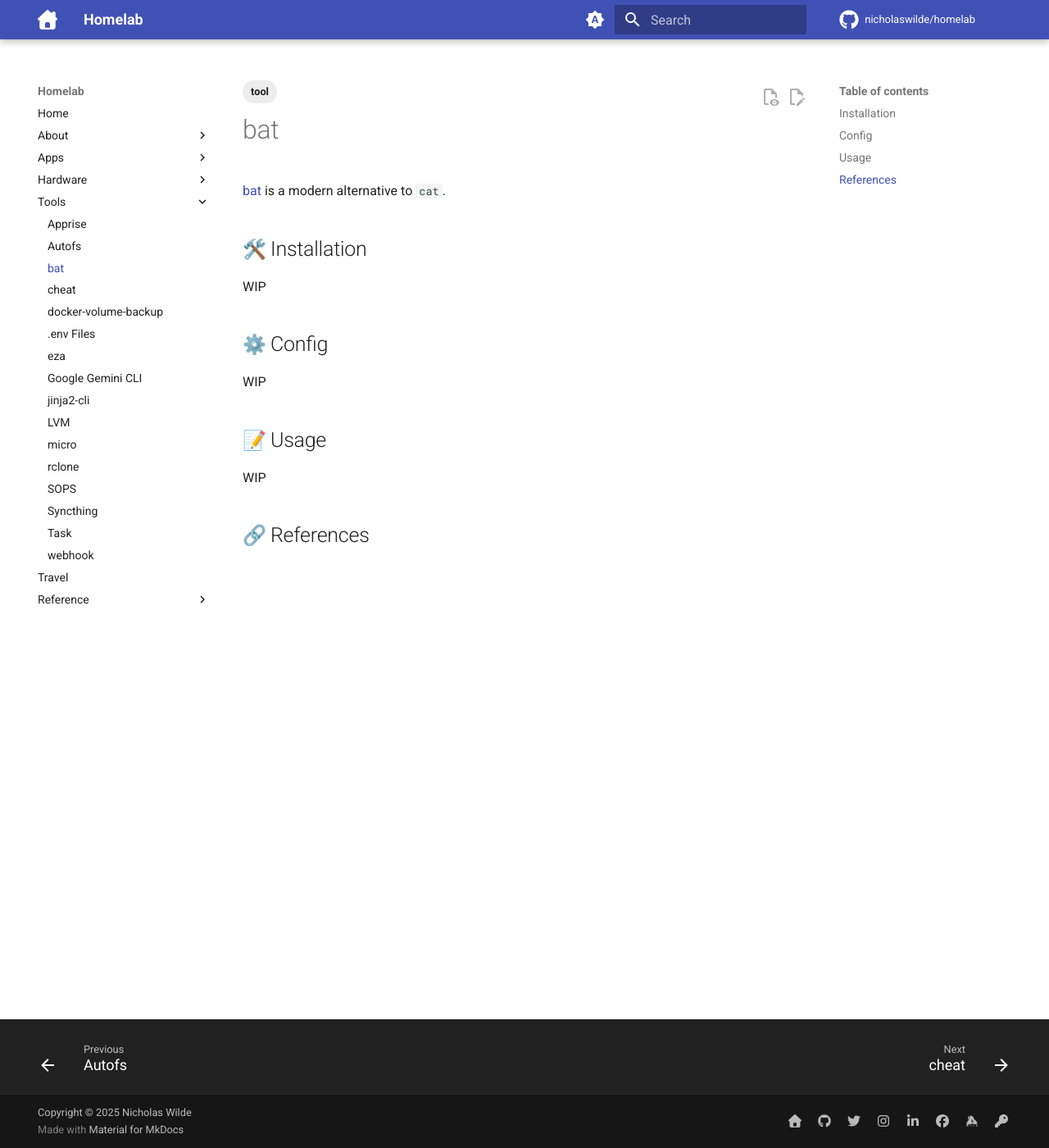
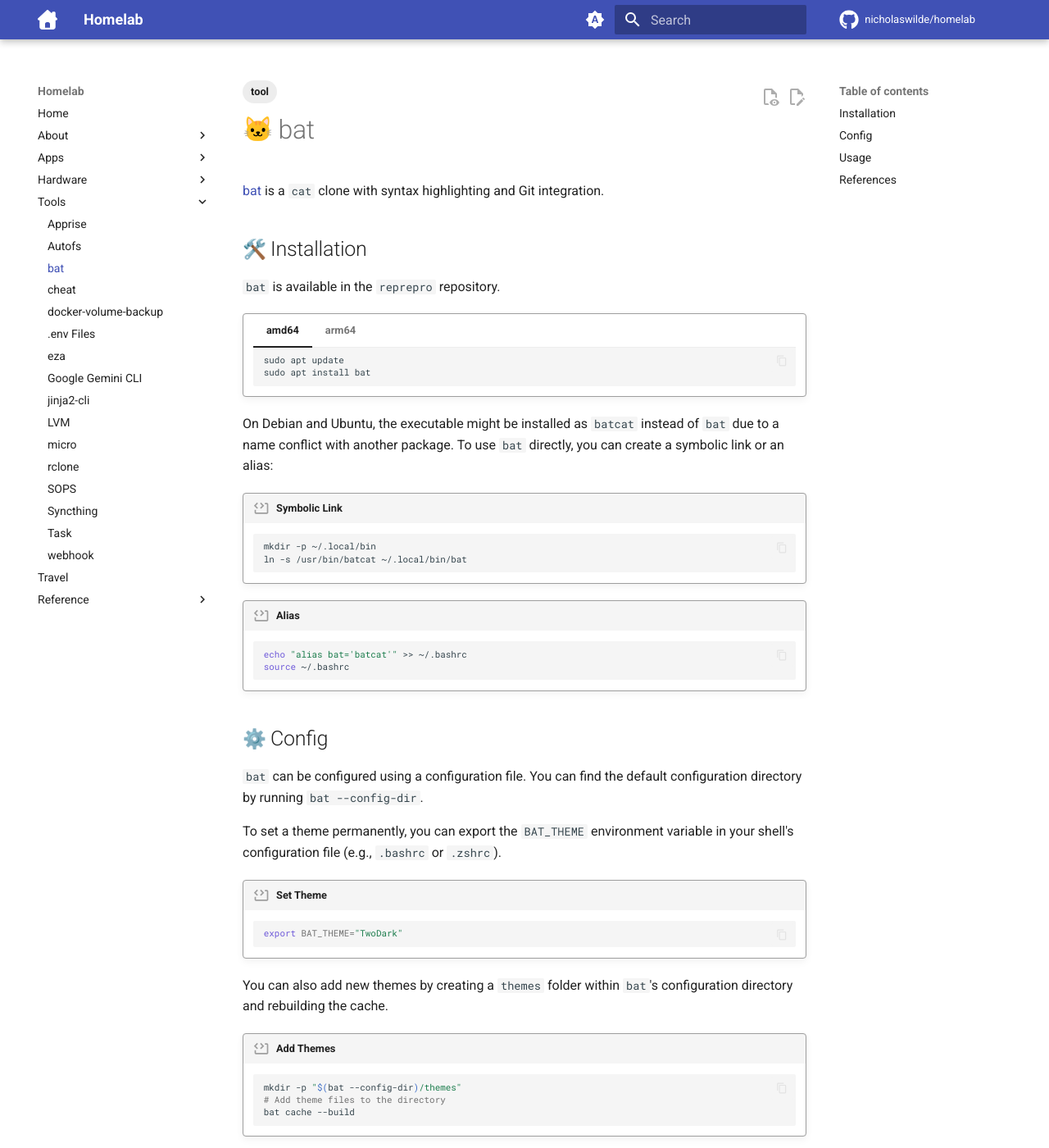
Before and after one commit to nicholaswilde/homelab, an MkDocs documentation site: the page built from docs/tools/bat.md, in a window 1280 px wide and 1400 px high. Shown: the whole window at 82% size. Built offline with MkDocs 1.6.1 and Material for MkDocs 9.7.7, drawn with Linux system fonts in a browser that asks for light colours; emoji names are drawn with the system emoji font; comment, search, counter and statistics services are not loaded; some of the changed text lies outside the part shown.

Commit message:
update
Signed-off-by: nιcнolaѕ wιlde <ncwilde43@gmail.com>

````diff
--- a/docs/tools/bat.md
+++ b/docs/tools/bat.md
@@ -1,23 +1,97 @@
 ---
 tags:
- - tool
+  - tool
 ---
-# bat
+# :cat: bat
 
-[bat][1] is a modern alternative to `cat`.
+[bat][1] is a `cat` clone with syntax highlighting and Git integration.
 
 ## :hammer_and_wrench: Installation
 
-WIP
+`bat` is available in the `reprepro` repository.
+
+!!! code ""
+
+    === "amd64"
+
+        ```shell
+        sudo apt update
+        sudo apt install bat
+        ```
+
+    === "arm64"
+
+        ```shell
+        sudo apt update
+        sudo apt install bat
+        ```
+
+On Debian and Ubuntu, the executable might be installed as `batcat` instead of `bat` due to a name conflict with another package. To use `bat` directly, you can create a symbolic link or an alias:
+
+!!! code "Symbolic Link"
+
+    ```shell
+    mkdir -p ~/.local/bin
+    ln -s /usr/bin/batcat ~/.local/bin/bat
+    ```
+
+!!! code "Alias"
+
+    ```shell
+    echo "alias bat='batcat'" >> ~/.bashrc
+    source ~/.bashrc
+    ```
 
 ## :gear: Config
 
-WIP
+`bat` can be configured using a configuration file. You can find the default configuration directory by running `bat --config-dir`.
+
+To set a theme permanently, you can export the `BAT_THEME` environment variable in your shell's configuration file (e.g., `.bashrc` or `.zshrc`).
+
+!!! code "Set Theme"
+
+    ```shell
+    export BAT_THEME="TwoDark"
+    ```
+
+You can also add new themes by creating a `themes` folder within `bat`'s configuration directory and rebuilding the cache.
+
+!!! code "Add Themes"
+
+    ```shell
+    mkdir -p "$(bat --config-dir)/themes"
+    # Add theme files to the directory
+    bat cache --build
+    ```
 
 ## :pencil: Usage
 
-WIP
+To view a file:
+
+!!! code ""
+
+    ```shell
+    bat filename.txt
+    ```
+
+To show line numbers:
+
+!!! code ""
+
+    ```shell
+    bat -n config.yaml
+    ```
+
+To concatenate multiple files:
+
+!!! code ""
+
+    ```shell
+    bat file1.txt file2.txt
+    ```
 
 ## :link: References
 
+- <https://github.com/sharkdp/bat>
+
 [1]: <https://github.com/sharkdp/bat>
````
